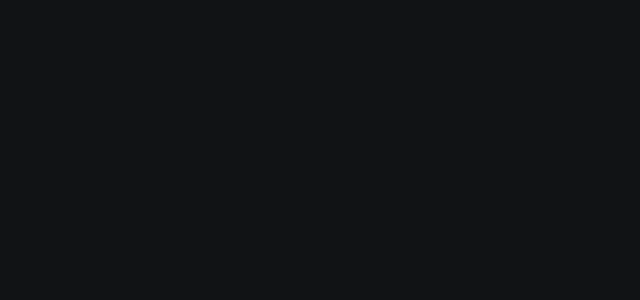
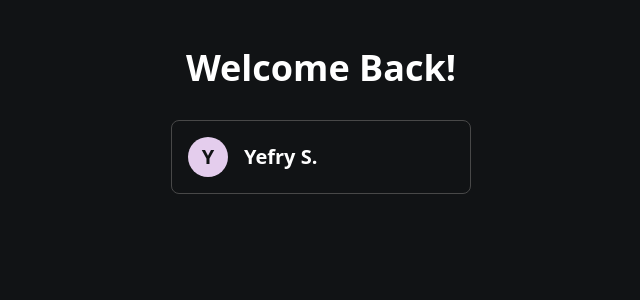
Before and after one commit to yefrysanchez/EzPOS, a React (Vite) app: page / in a window 1280 px wide. Shown: the top 300 px of the page, without its empty margins (319-959 px from the left). Built offline with nearby package versions, Linux system fonts and the light colour scheme.

Commit message:
check in page

```diff
--- a/src/App.tsx
+++ b/src/App.tsx
@@ -5,7 +5,7 @@
 
 
   return (
-    <main className='bg-black h-screen'>
+    <main className='bg-black h-screen text-lightGray'>
      <ClockIn />
     </main>
   )
--- /dev/null
+++ b/src/components/ClockInComponent/ClockInComponent.tsx
@@ -0,0 +1,15 @@
+const ClockInComponent = () => {
+  return (
+    <div className="mb-4 overflow-hidden flex items-center gap-4 duration-200 hover:bg-purple group cursor-pointer p-4 border border-gray max-w-[300px] mx-auto font-bold rounded-lg text-xl">
+      <div className="bg-pink flex-shrink-0 group-hover:bg-white duration-200 text-black h-10 w-10 rounded-full flex items-center justify-center">
+        <span>Y</span>
+      </div>
+      <div className="text-white group-hover:text-black duration-200 overflow-hidden text-nowrap whitespace-nowrap text-ellipsis">
+        {" "}
+        Yefry S.
+      </div>
+    </div>
+  );
+};
+
+export default ClockInComponent;
--- /dev/null
+++ b/src/components/KeyPad/KeyPad.tsx
@@ -0,0 +1,50 @@
+import { FiDelete } from "react-icons/fi";
+import { IoIosClose } from "react-icons/io";
+
+type KeyPadType = {
+  setIsSelected: (s:boolean) => void;
+}
+
+const KeyPad: React.FC<KeyPadType> = ({setIsSelected}) => {
+  return (
+    <div className="bg-darkGray relative h-full p-20 flex flex-col justify-center items-center gap-8">
+      <div onClick={() => setIsSelected(false)} className="absolute right-4 top-4 text-6xl lg:hidden">
+      <IoIosClose />
+      </div>
+
+      <p>Enter your PIN</p>
+      <div className="flex gap-8">
+        <div className="h-4 w-4 bg-white rounded-full"></div>
+        <div className="h-4 w-4 bg-white rounded-full"></div>
+        <div className="h-4 w-4 bg-gray rounded-full"></div>
+        <div className="h-4 w-4 bg-gray rounded-full"></div>
+      </div>
+      <div className="flex flex-col gap-4">
+        <div className="text-white text-2xl flex gap-4">
+          <button className="bg-gray hover:bg-purple hover:text-black duration-200 h-20 w-20 rounded-md">1</button>
+          <button className="bg-gray hover:bg-purple hover:text-black duration-200 h-20 w-20 rounded-md">2</button>
+          <button className="bg-gray hover:bg-purple hover:text-black duration-200 h-20 w-20 rounded-md">3</button>
+        </div>
+        <div className="text-white text-2xl flex gap-4">
+          <button className="bg-gray hover:bg-purple hover:text-black duration-200 h-20 w-20 rounded-md">4</button>
+          <button className="bg-gray hover:bg-purple hover:text-black duration-200 h-20 w-20 rounded-md">5</button>
+          <button className="bg-gray hover:bg-purple hover:text-black duration-200 h-20 w-20 rounded-md">6</button>
+        </div>
+        <div className="text-white text-2xl flex gap-4">
+          <button className="bg-gray hover:bg-purple hover:text-black duration-200 h-20 w-20 rounded-md">7</button>
+          <button className="bg-gray hover:bg-purple hover:text-black duration-200 h-20 w-20 rounded-md">8</button>
+          <button className="bg-gray hover:bg-purple hover:text-black duration-200 h-20 w-20 rounded-md">9</button>
+        </div>
+        <div className="text-white text-2xl flex gap-4">
+          <div className="h-20 w-20"></div>
+          <button className="bg-gray hover:bg-purple hover:text-black duration-200 h-20 w-20 rounded-md">0</button>
+          <button className="hover:text-purple duration-200 h-20 w-20 flex justify-center items-center">
+            <FiDelete />
+          </button>
+        </div>
+      </div>
+    </div>
+  );
+};
+
+export default KeyPad;
--- a/src/index.css
+++ b/src/index.css
@@ -1,3 +1,17 @@
 @tailwind base;
 @tailwind components;
 @tailwind utilities;
+
+/* Hide scrollbars in Webkit browsers */
+.hide-scrollbar-webkit {
+    overflow: scroll; /* Or 'auto' */
+  }
+
+  .hide-scrollbar-webkit::-webkit-scrollbar {
+    display: none; /* Hides scrollbar in Webkit browsers */
+  }
+
+  /* Hide scrollbars in Firefox */
+.hide-scrollbar-firefox {
+    scrollbar-width: none; /* Hides scrollbar in Firefox */
+  }
--- a/src/pages/ClockIn/ClockIn.tsx
+++ b/src/pages/ClockIn/ClockIn.tsx
@@ -1,10 +1,32 @@
+import { useState } from "react";
+import ClockInComponent from "../../components/ClockInComponent/ClockInComponent";
+import KeyPad from "../../components/KeyPad/KeyPad";
 
 const ClockIn = () => {
+  const [isSelected, setIsSelected] = useState(false);
   return (
-    <div>
+    <div className="flex h-screen">
+      <div
+        className={`${isSelected ? "w-1/2" : "w-full"} p-12 overflow-hidden `}
+      >
+        <h1 className="font-bold text-white text-4xl text-center mb-8">
+          Welcome Back!
+        </h1>
+        <div className="overflow-y-scroll h-full hide-scrollbar-webkit .hide-scrollbar-firefox">
+          <div onClick={() => setIsSelected(!isSelected)}>
+            <ClockInComponent />
+          </div>
+        </div>
+      </div>
+      <div
+        className={`${
+          isSelected ? "lg:w-1/2 absolute lg:static inset-0" : "hidden"
+        }`}
+      >
+        <KeyPad setIsSelected={setIsSelected} />
+      </div>
+    </div>
+  );
+};
 
-    </div>
-  )
-}
-
-export default ClockIn
+export default ClockIn;
--- a/tailwind.config.js
+++ b/tailwind.config.js
@@ -12,13 +12,13 @@
       colors: {
         white: "#FFFFFF",
         black: "#111315",
-        darkGrade: "#292C2D",
-        gray: "#676767",
+        darkGray: "#292C2D",
+        gray: "#484848",
         lightGray: "#969696",
         green: "#CFDDDB",
-        pink: "E4CDED",
-        blue: "C2DBE9",
-        purple: "C9CAEF"
+        pink: "#E4CDED",
+        blue: "#C2DBE9",
+        purple: "#C9CAEF"
       }
     },
   },
```
